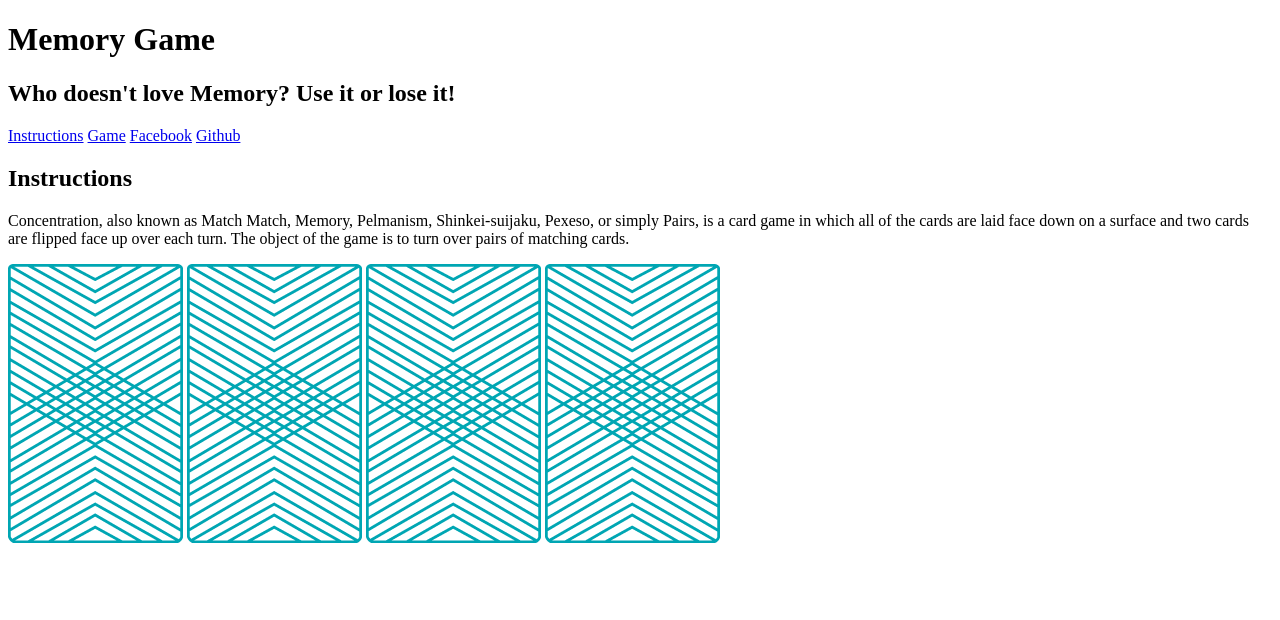
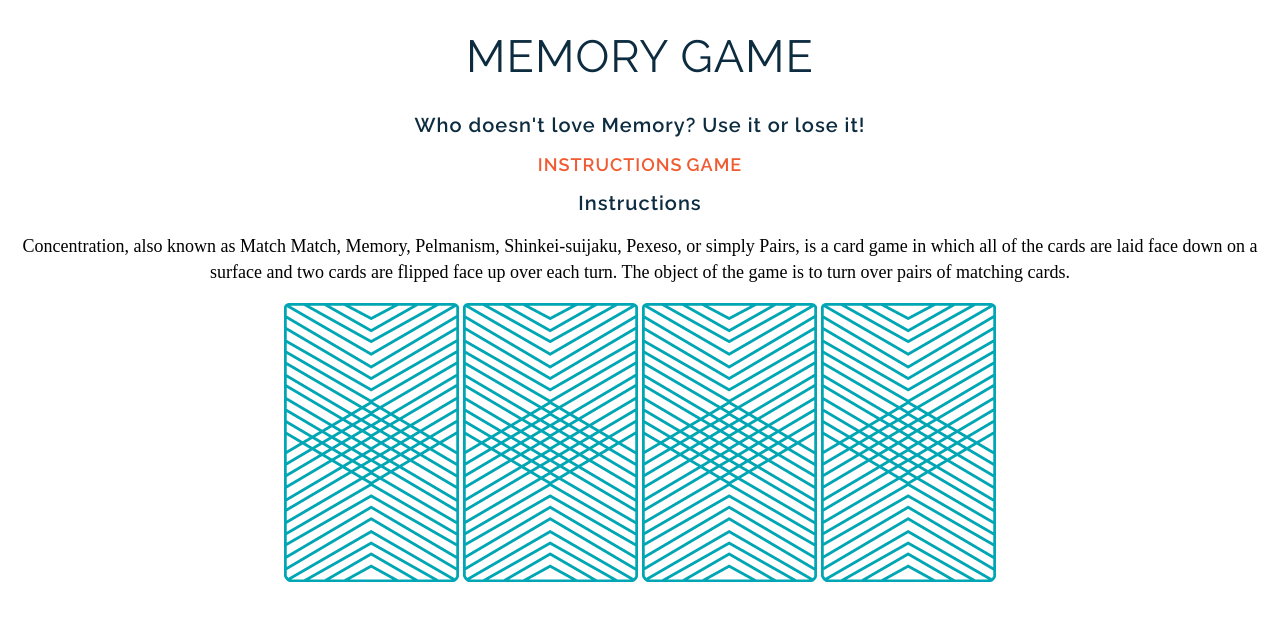
Before and after one commit to JamesBlocker/wdi-fundamentals-memorygame, a plain HTML site: page index.html in a window 1280 px wide. Drawn offline with Linux system fonts and the light colour scheme; a web font is replaced by a local one.

Commit message:
add css styling

```diff
--- a/css/style.css
+++ b/css/style.css
@@ -0,0 +1,38 @@
+body {
+	text-align: center;
+}
+
+h1 {
+	font-family: "Raleway", sans-serif;
+	font-weight: 400;
+	color: #0D2C40;
+	letter-spacing: 1px;
+	font-size: 45px;
+}
+
+h2 {
+	font-family: "Raleway", sans-serif;
+	color: #0D2C40;
+	letter-spacing: 1px;
+	font-weight: 600;
+	font-size: 20px;
+}
+
+p {
+	font-family: "Droid Serif", serif;
+	line-height: 26px;
+	font-size: 18px;
+}
+
+a {
+	text-decoration: none;
+	font-family: "Raleway", sans-serif;
+	color: #F15B31;
+	letter-spacing: 1px;
+	font-weight: 600;
+	font-size: 18px;
+}
+
+h1, a {
+	text-transform: uppercase;
+}
--- a/index.html
+++ b/index.html
@@ -2,14 +2,14 @@
 <html>
 <head>
 	<title>Memory Card Game</title>
+	<link href="https://fonts.googleapis.com/css?family=Droid+Serif|Raleway:400,500,600,700" rel="stylesheet">
+	<link rel="stylesheet" type="text/css" href="css/style.css">
 </head>
 <body>
 	<h1>Memory Game</h1>
 	<h2>Who doesn't love Memory? Use it or lose it!</h2>
 	<a href="#">Instructions</a>
 	<a href="#">Game</a>
-	<a href="https://www.facebook.com/jamesblocker81">Facebook</a>
-	<a href="https://github.com/JamesBlocker/wdi-fundamentals-memorygame">Github</a>
 	<h2>Instructions</h2>
 	<p>Concentration, also known as Match Match, Memory, Pelmanism, Shinkei-suijaku, Pexeso, or simply Pairs, is a card game in which all of the cards are laid face down on a surface and two cards are flipped face up over each turn. The object of the game is to turn over pairs of matching cards.</p>
 
```
